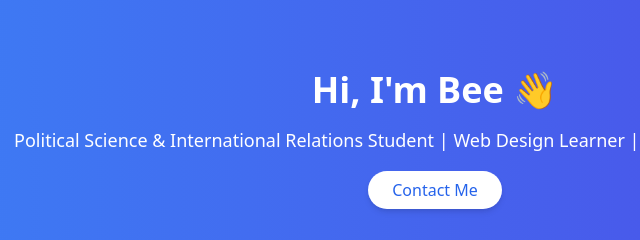
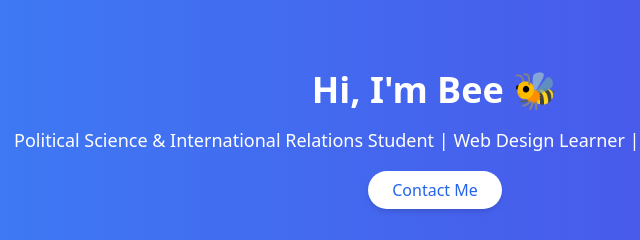
Before and after one commit to edlawitlemma683-lgtm/index.html, a plain HTML site: page index.html in a window 1280 px wide. Shown: the part 264-504 px from the top of the page, 205-845 px from the left. Drawn offline with nearby package versions, Linux system fonts and the light colour scheme.

Commit message:
Update index.html

```diff
--- a/index.html
+++ b/index.html
@@ -24,7 +24,7 @@
   <!-- Home Section -->
   <section id="home" class="h-screen flex items-center justify-center bg-gradient-to-r from-blue-500 to-indigo-600 text-white text-center">
     <div>
-      <h2 class="text-4xl font-bold mb-4">Hi, I'm Bee 👋</h2>
+      <h2 class="text-4xl font-bold mb-4">Hi, I'm Bee 🐝</h2>
       <p class="text-lg mb-6">Political Science & International Relations Student | Web Design Learner | Aspiring Global Diplomat</p>
       <a href="#contact" class="bg-white text-blue-600 px-6 py-2 rounded-full shadow-md hover:bg-gray-100">Contact Me</a>
     </div>
```
